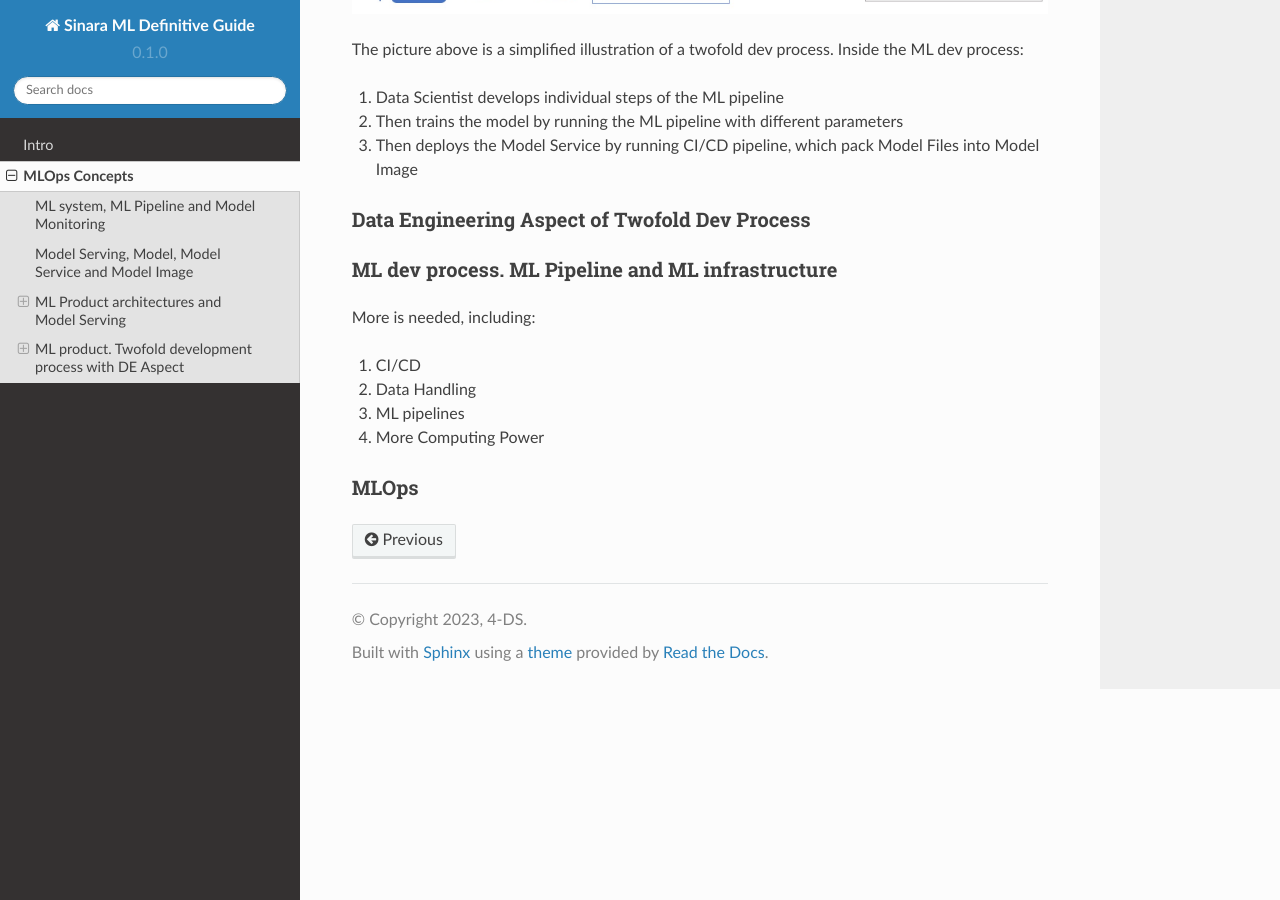
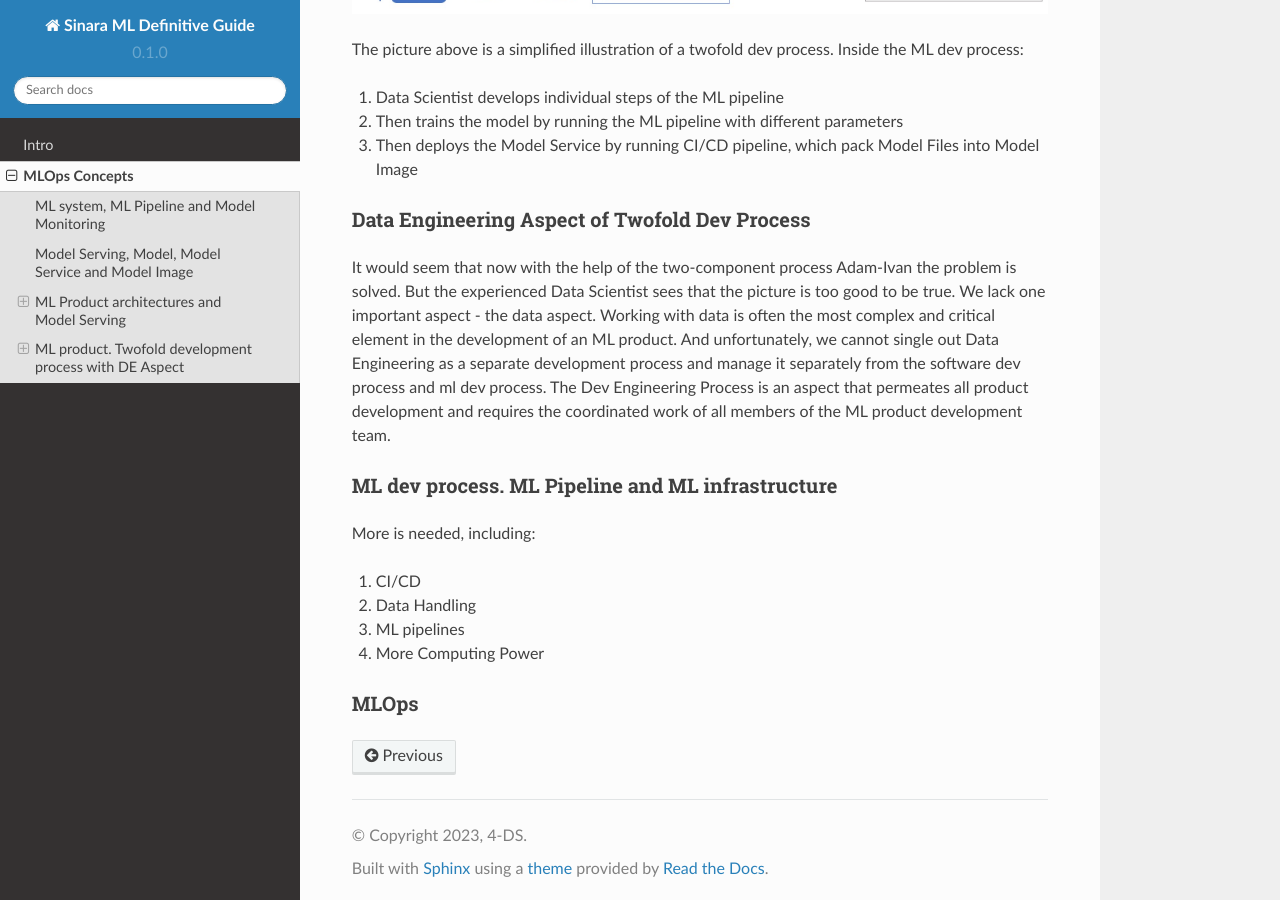
Before and after one commit to 4-DS/SinaraML-Def-Guide, a Sphinx documentation site: the page built from docs/source/concepts.rst, in a window 1280 px wide and 900 px high, scrolled down 8291 px. Built offline with Sphinx 7.4.7 and the Read the Docs theme 2.0.0, drawn with Linux system fonts in a browser that asks for light colours.

Commit message:
Update concepts.rst

```diff
--- a/docs/source/concepts.rst
+++ b/docs/source/concepts.rst
@@ -150,6 +150,7 @@
 
 Data Engineering Aspect of Twofold Dev Process
 ==============================================
+It would seem that now with the help of the two-component process Adam-Ivan the problem is solved. But the experienced Data Scientist sees that the picture is too good to be true. We lack one important aspect - the data aspect. Working with data is often the most complex and critical element in the development of an ML product. And unfortunately, we cannot single out Data Engineering as a separate development process and manage it separately from the software dev process and ml dev process. The Dev Engineering Process is an aspect that permeates all product development and requires the coordinated work of all members of the ML product development team.
 
 ML dev process. ML Pipeline and ML infrastructure
 =================================================
```
